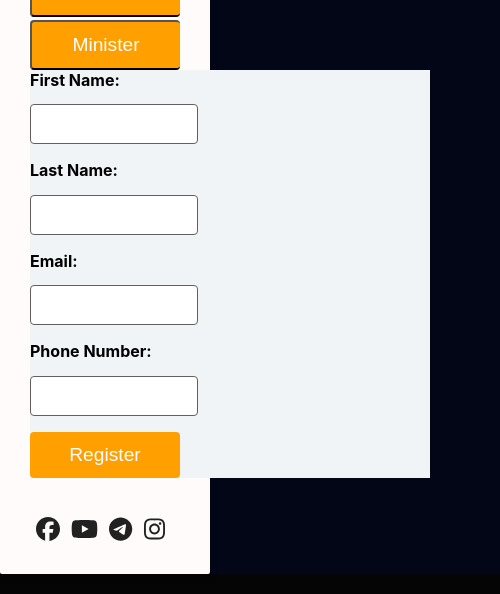
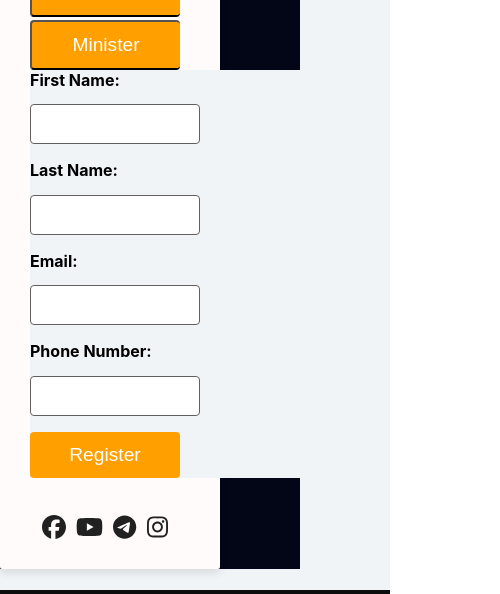
Before and after one commit to AlbertPm1/Hagios-First-draft, a React (Create React App) app in the folder development/3/registration/: page / in a window 390 px wide. Shown: the part 504-1098 px from the top of the page, 500 px wide, since content can reach past the window. Built offline with nearby package versions, Linux system fonts and the light colour scheme.

Commit message:
changed the styling

```diff
--- a/development/3/registration/public/index.html
+++ b/development/3/registration/public/index.html
@@ -1,15 +1,15 @@
-<!DOCTYPE html>
 <html lang="en">
   <head>
     <meta charset="utf-8" />
-    <link rel="icon" href="%PUBLIC_URL%/favicon.ico" />
+    <link rel="icon" href="%PUBLIC_URL%/Hagioswhite.png" />
     <meta name="viewport" content="width=device-width, initial-scale=1" />
     <meta name="theme-color" content="#000000" />
     <meta
       name="description"
       content="Web site created using create-react-app"
     />
-    <link rel="apple-touch-icon" href="%PUBLIC_URL%/logo192.png" />
+    <link rel="apple-touch-icon" href="%PUBLIC_URL%/Hagioswhite.png" />
+  </head>
     <!--
       manifest.json provides metadata used when your web app is installed on a
       user's mobile device or desktop. See https://developers.google.com/web/fundamentals/web-app-manifest/
--- a/development/3/registration/src/App.css
+++ b/development/3/registration/src/App.css
@@ -1,4 +1,11 @@
-
+.container {
+/* background-color: #f1f4f7;
+overflow-x: hidden;
+margin:0px;
+padding:0px;
+overflow-y: hidden;
+} */
+}
 form {
   display: flex;
   flex-direction: column;
@@ -190,35 +197,42 @@ h2 img {
       width: 200px;
     }
     .RegistrationPage {
-      width: 500px;
-      left: 15px;
+      width: 300px;
+      left: 1px;
     }
       h2 img {
         top: 1250px;
-        left: 10px;
+        left: 1px;
         width: 200px;
       }
       .side-photo {
-        left: 6px;
+        left: 1px;
         top: 1300px;
         width: 200px;
       }
       input {
-        width: 150px;
+        width: 170px;
       }
       .registration-form button{
         padding: 12px 3px;
         width: 150px;
       }
       .event-details {
-        max-width: 150px;
+        max-width: 160px;
         padding: 30px;
 
       }
       .footer a {
         margin-right: 10px;
         font-size: 1.5rem;
-        padding-left: 1px;
+        padding-left: 0px;
 
       }
+      .container {
+background-color: #f1f4f7;
+overflow-x: hidden;
+margin:0px;
+padding:0px;
+overflow-y: hidden;
+}
       }
--- a/development/3/registration/src/css/RegistrationForm.css
+++ b/development/3/registration/src/css/RegistrationForm.css
@@ -1,13 +1,15 @@
 /* @media (min-width: 7000px) { */
-body{
+body {
     background: linear-gradient(#0f0f0f, #050505);
 
 }
+@media screen and (max-width: 768px) {
+body{
+width: 100%;
+height: 100%;
+padding: 0;
+margin: 0;
+overflow-x: hidden;
+}
 
-/* .container-RegistrationForm {
-	display: flex;
-	align-items: center;
-	justify-content: center;
-	min-height: 100vh;
-	max-width: 40%;
-} */
+}
--- a/development/3/registration/src/style.css
+++ b/development/3/registration/src/style.css
@@ -1,4 +1,4 @@
-/* Styles for the event poster */
+/* Styles for the event poster
 img {
     display: block;
     margin: 0 auto;
@@ -6,18 +6,18 @@ img {
   }
 
   /* Styles for the registration form */
-  form {
+  /* form {
     display: flex;
     flex-direction: column;
     max-width: 400px;
     margin: 0 auto;
     padding: 20px;
-    border: 2px solid #ccc;
+    border: 2px solid #eee6e6;
     border-radius: 5px;
     background-color: #f9f9f9;
-  }
+  } */
 
-  label {
+  /* label {
     margin-bottom: 10px;
     font-weight: bold;
   }
@@ -35,4 +35,4 @@ img {
 
   input[type="checkbox"] {
     margin-right: 10px;
-  }
+  } */
```
Also changed, not shown: development/3/registration/public/Hagioswhite.png (added).
